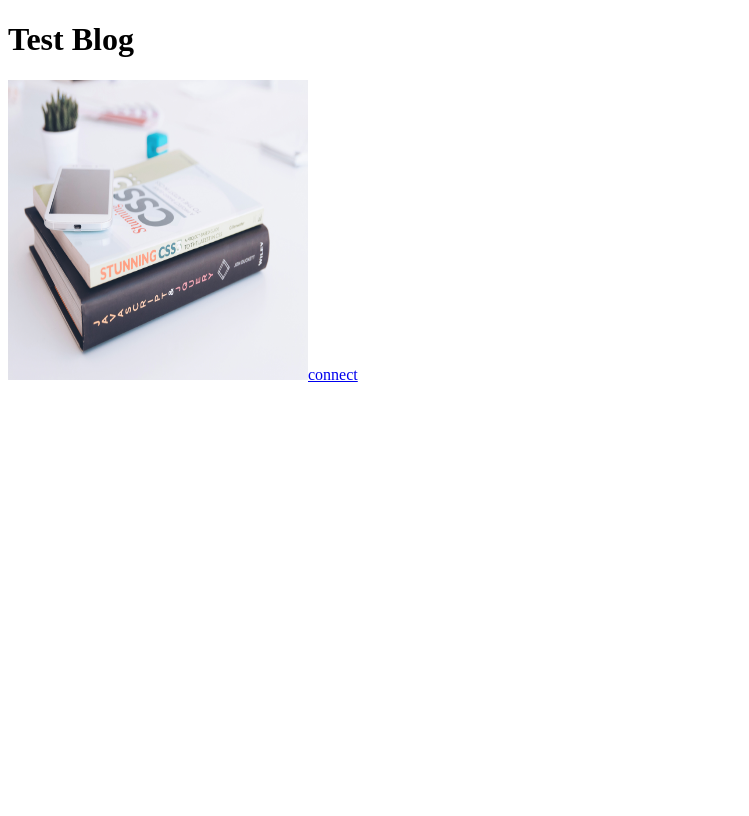
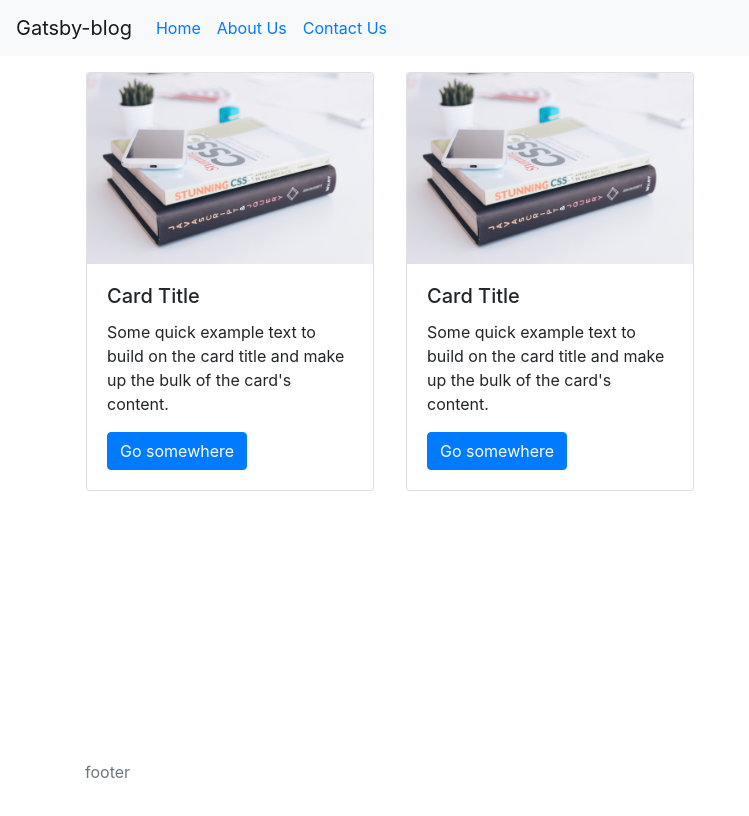
Before and after one commit to Drake224025/gatsby-blog, a Gatsby site: page / in a window 1280 px wide. Shown: the whole page, without its empty margins (0-749 px from the left). Built offline with nearby package versions, Linux system fonts and the light colour scheme; Gatsby itself is replaced by a stand-in of ours.

Commit message:
added bootstrap

```diff
--- /dev/null
+++ b/gatsby-browser.js
@@ -0,0 +1 @@
+import './node_modules/bootstrap/dist/css/bootstrap.min.css'
--- /dev/null
+++ b/src/components/Footer.js
@@ -0,0 +1,10 @@
+import React from "react"
+import styles from "./Footer.module.css"
+
+export default () => (
+  <footer className={styles.footer}>
+    <div className="container">
+      <span className="text-muted">footer</span>
+    </div>
+  </footer>
+)
--- /dev/null
+++ b/src/components/Footer.module.css
@@ -0,0 +1,6 @@
+.footer {
+  position: absolute;
+  bottom: 0;
+  width: 100%;
+  height: 2.5rem; /* Footer height */
+}
--- /dev/null
+++ b/src/components/Header.js
@@ -0,0 +1,25 @@
+import React from "react"
+import { Navbar, Nav } from "react-bootstrap"
+import { Link } from "gatsby"
+
+export default props => (
+  <div>
+    <Navbar bg="light" expand="lg">
+      <Navbar.Brand href="#home">{props.children}</Navbar.Brand>
+      <Navbar.Toggle aria-controls="basic-navbar-nav" />
+      <Navbar.Collapse id="basic-navbar-nav">
+        <Nav className="mr-auto">
+          <Nav.Link>
+            <Link to="/">Home</Link>
+          </Nav.Link>
+          <Nav.Link>
+            <Link to="/">About Us</Link>
+          </Nav.Link>
+          <Nav.Link>
+            <Link to="/">Contact Us</Link>
+          </Nav.Link>
+        </Nav>
+      </Navbar.Collapse>
+    </Navbar>
+  </div>
+)
--- /dev/null
+++ b/src/components/Post.js
@@ -0,0 +1,19 @@
+import React from "react"
+import { Card, Button } from "react-bootstrap"
+import Img from "../../static/kobu.jpg"
+
+export default () => (
+  <div className="p-3">
+    <Card style={{ width: "18rem" }}>
+      <Card.Img variant="top" src={Img} />
+      <Card.Body>
+        <Card.Title>Card Title</Card.Title>
+        <Card.Text>
+          Some quick example text to build on the card title and make up the
+          bulk of the card's content.
+        </Card.Text>
+        <Button variant="primary">Go somewhere</Button>
+      </Card.Body>
+    </Card>
+  </div>
+)
--- a/src/pages/index.js
+++ b/src/pages/index.js
@@ -1,11 +1,24 @@
 import React from "react"
-import Kobu from "../../static/kobu.jpg"
-import { Link } from "gatsby"
+import { Row } from "react-bootstrap"
+import Header from "../components/Header"
+import Footer from "../components/Footer"
+import Post from "../components/Post"
 
 export default () => (
   <div>
-    <h1>Test Blog</h1>
-    <img src={Kobu} height="300px" width="300px"></img>
-    <Link to="/test/">connect</Link>
+    <Header>Gatsby-blog</Header>
+    <div
+      className="container"
+      style={{
+        position: "relative",
+        "min-height": "100vh",
+      }}
+    >
+      <Row>
+        <Post />
+        <Post />
+      </Row>
+    </div>
+    <Footer />
   </div>
 )
--- a/src/pages/test.js
+++ b/src/pages/test.js
@@ -1,8 +1,10 @@
 import React from "react"
 import { navigate } from "gatsby"
+import Header from "../components/Header"
 
 const Test = () => (
   <div>
+    <Header>Test</Header>
     <h1>This is a test page</h1>
     <button onClick={() => navigate("/")}>back</button>
   </div>
--- /dev/null
+++ b/src/styles/global.css
@@ -0,0 +1,3 @@
+html {
+  background-color: khaki;
+}
```
Also changed, not shown: src/components/header.js (deleted).
